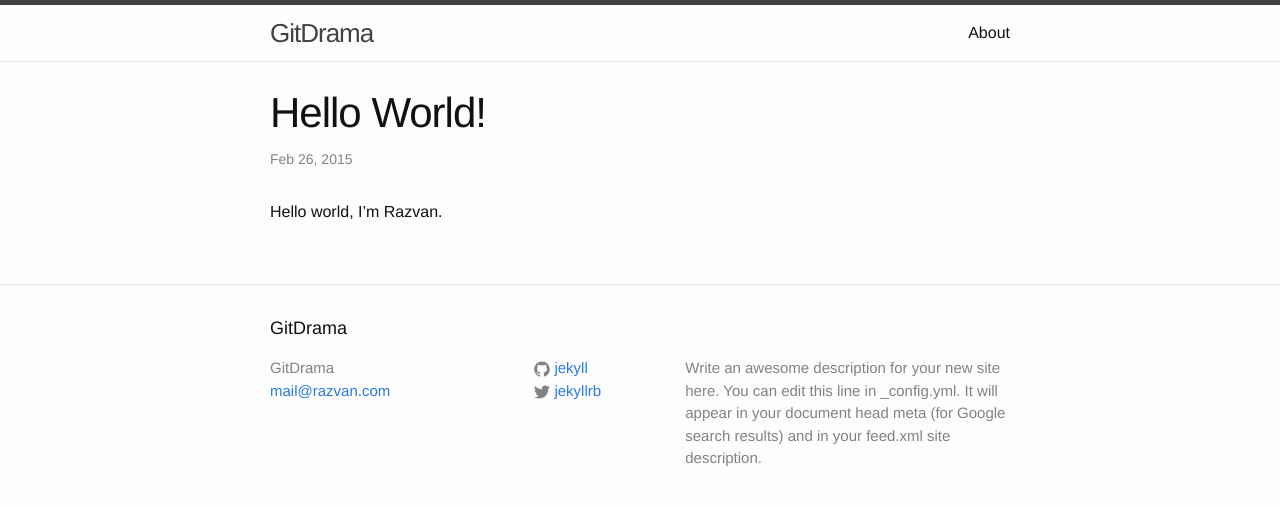
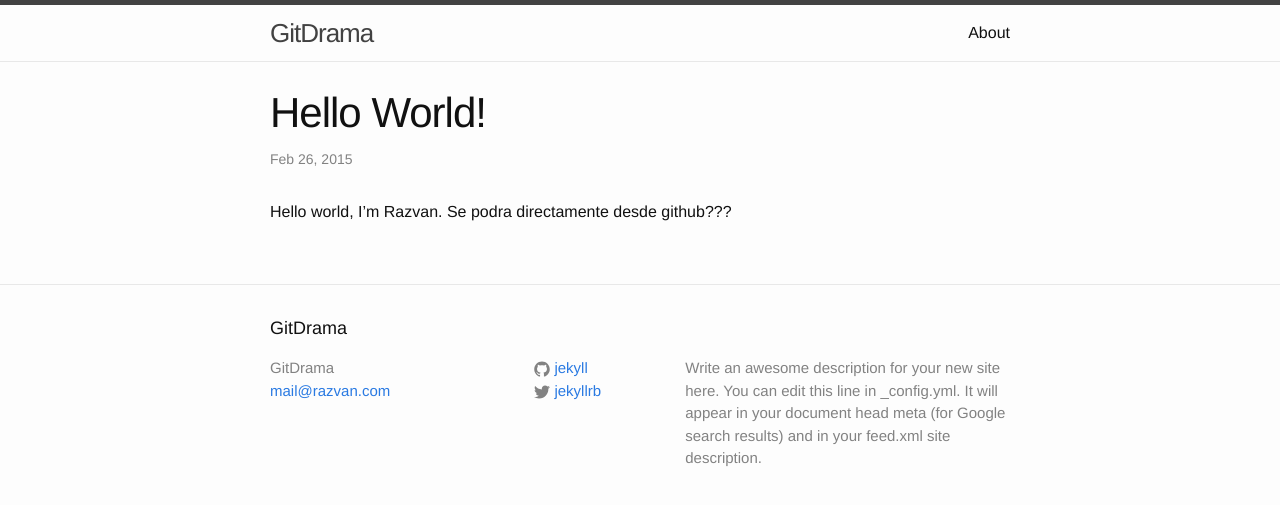
Before and after one commit to rpuscas/rpuscas.github.io, a Jekyll site: the page built from _posts/2015-02-26-hello-world.markdown, in a window 1280 px wide. Shown: the top 505 px of the page. Built offline with Jekyll 4.4.1, drawn with Linux system fonts in a browser that asks for light colours.

Commit message:
Update 2015-02-26-hello-world.markdown

```diff
--- a/_posts/2015-02-26-hello-world.markdown
+++ b/_posts/2015-02-26-hello-world.markdown
@@ -6,3 +6,4 @@ categories: jekyll update
 ---
 
 Hello world, I'm Razvan.
+Se podra directamente desde github???
```
